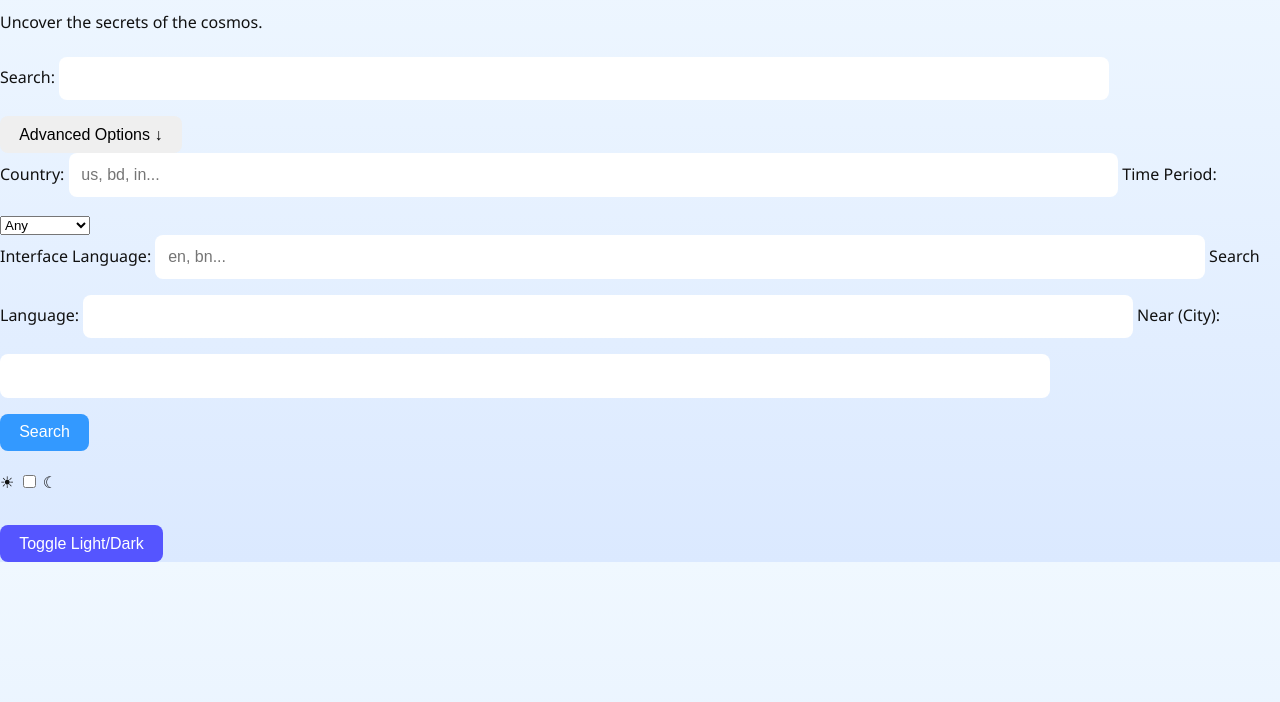
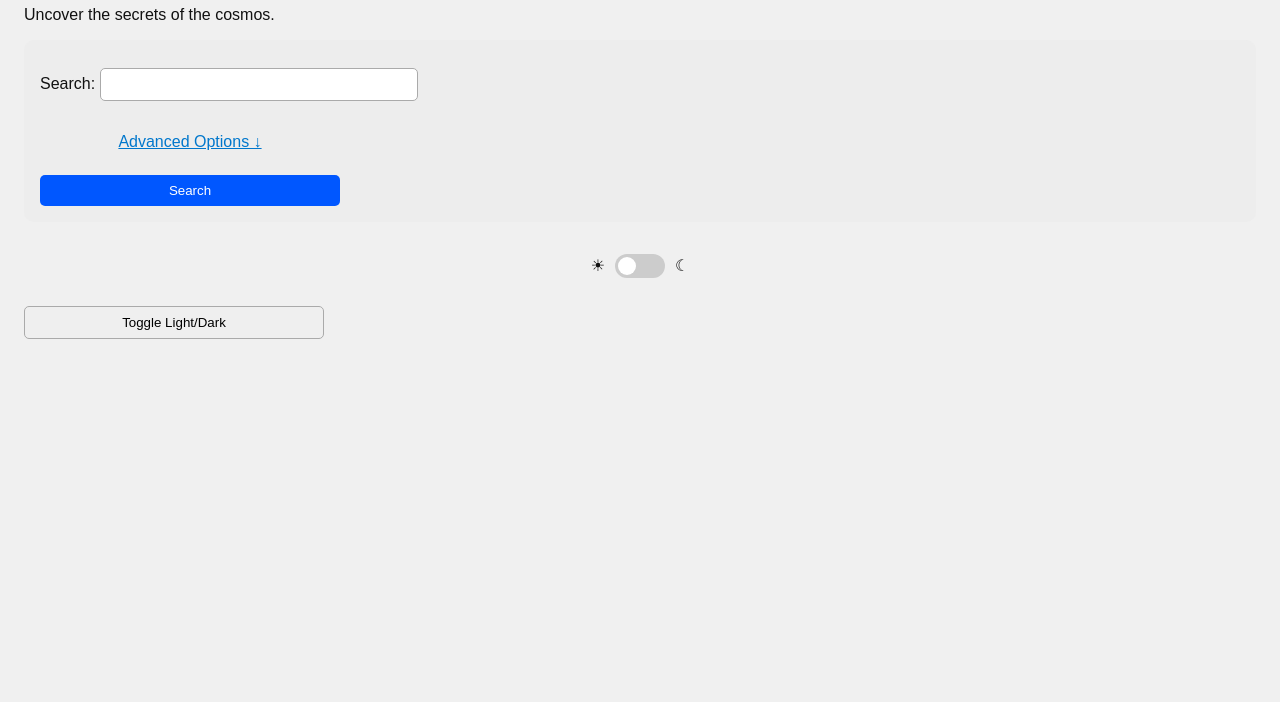
Before and after one commit to Samin-yasar/Enigma-Explorer, a plain HTML site: page index.html in a window 1280 px wide. Shown: the part 98-800 px from the top of the page. Drawn offline with Linux system fonts and the light colour scheme.

Commit message:
Update style.css

```diff
--- a/style.css
+++ b/style.css
@@ -1,97 +1,130 @@
-/* === General Layout === */
 body {
-  margin: 0;
-  font-family: 'Segoe UI', sans-serif;
-  transition: background 0.3s, color 0.3s;
-  overflow-x: hidden;
+  font-family: sans-serif;
+  padding: 1rem;
+  transition: background 0.4s, color 0.4s;
+}
+body.light {
+  background: #f0f0f0;
+  color: #111;
+}
+body.dark {
+  background: #121212;
+  color: #f8f8f8;
 }
 
-body.dark {
-  background: radial-gradient(circle at top left, #0c0c2c, #000000 80%);
-  color: #ffffff;
+form {
+  margin-top: 1rem;
+  padding: 1rem;
+  border-radius: 10px;
+  background: rgba(200, 200, 200, 0.1);
+  transition: all 0.4s ease-in-out;
 }
 
-body.light {
-  background: linear-gradient(to bottom, #f0f8ff, #dbe9ff);
-  color: #111;
+.flex-group {
+  display: flex;
+  flex-wrap: wrap;
+  gap: 1rem;
 }
 
-.container {
-  max-width: 600px;
-  margin: auto;
-  padding: 2rem;
-  text-align: center;
+label {
+  display: block;
+  margin: 0.5rem 0;
 }
 
-h1 {
-  font-size: 2.5rem;
-}
-
-.privacy, .random-phrase {
-  margin: 0.5rem 0;
-  font-style: italic;
-  font-size: 0.95rem;
-}
-
-/* === Input & Buttons === */
-form {
-  margin-top: 1.5rem;
-}
-
-input[type="text"] {
-  padding: 0.8rem;
-  width: 80%;
-  border: none;
-  border-radius: 8px;
-  font-size: 1rem;
-  margin-bottom: 1rem;
-}
-
-.btn-group {
-  display: flex;
-  gap: 0.5rem;
-  justify-content: center;
-  flex-wrap: wrap;
-}
-
-button {
-  padding: 0.6rem 1.2rem;
-  border: none;
-  border-radius: 8px;
-  font-size: 1rem;
-  cursor: pointer;
-  transition: background 0.2s ease;
+input, select, button {
+  padding: 0.5rem;
+  margin-top: 0.25rem;
+  border-radius: 5px;
+  border: 1px solid #aaa;
+  width: 100%;
+  max-width: 300px;
 }
 
 button[type="submit"],
 #voice-btn {
-  background-color: #3399ff;
+  background: #0057ff;
   color: white;
+  cursor: pointer;
+  margin-top: 1rem;
+  border: none;
 }
 
-#theme-toggle {
-  margin-top: 1.5rem;
-  background-color: #5555ff;
-  color: #fff;
+#toggle-advanced {
+  background: transparent;
+  border: none;
+  font-size: 1rem;
+  color: #0077cc;
+  cursor: pointer;
+  margin-top: 1rem;
+  text-decoration: underline;
 }
 
-button:hover {
-  filter: brightness(1.1);
+/* Collapsible Animation */
+#advanced-fields {
+  overflow: hidden;
+  max-height: 0;
+  opacity: 0;
+  transition: all 0.4s ease-in-out;
+}
+#advanced-fields.expanded {
+  max-height: 1000px;
+  opacity: 1;
 }
 
-/* === Star Cursor Trail === */
-.star {
-  position: fixed;
-  width: 6px;
-  height: 6px;
+/* Theme toggle switch */
+#theme-toggle-wrapper {
+  display: flex;
+  align-items: center;
+  justify-content: center;
+  margin-top: 1.5rem;
+  gap: 10px;
+}
+.switch {
+  position: relative;
+  display: inline-block;
+  width: 50px;
+  height: 24px;
+}
+.switch input {
+  opacity: 0;
+  width: 0;
+  height: 0;
+}
+.slider {
+  position: absolute;
+  top: 0; left: 0; right: 0; bottom: 0;
+  background-color: #ccc;
+  transition: 0.4s;
+  border-radius: 24px;
+}
+.slider:before {
+  content: "";
+  position: absolute;
+  height: 18px; width: 18px;
+  left: 3px;
+  bottom: 3px;
+  background-color: white;
+  transition: 0.4s;
   border-radius: 50%;
-  background: white;
-  pointer-events: none;
-  box-shadow: 0 0 8px 2px #ffffffcc;
-  animation: fade 0.6s ease-out;
+}
+input:checked + .slider {
+  background-color: #2196F3;
+}
+input:checked + .slider:before {
+  transform: translateX(26px);
 }
 
-@keyframes fade {
-  from { opacity: 1; }
-  to { opacity: 0; transform: scale(1.5); }
+ul {
+  list-style: none;
+  padding: 0;
 }
+li {
+  margin-bottom: 1rem;
+}
+a {
+  color: #0077cc;
+  text-decoration: none;
+}
+a:hover {
+  text-decoration: underline;
+}
```
